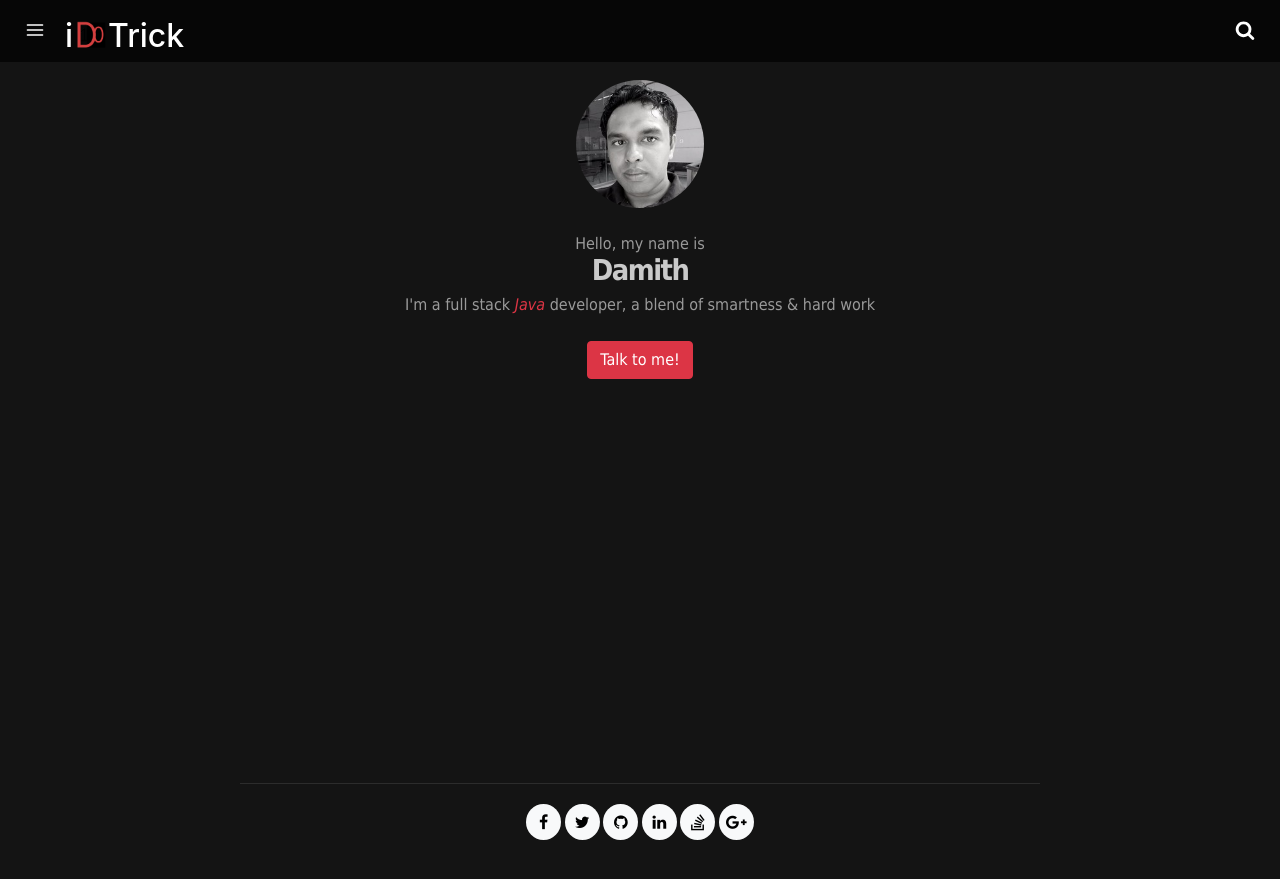
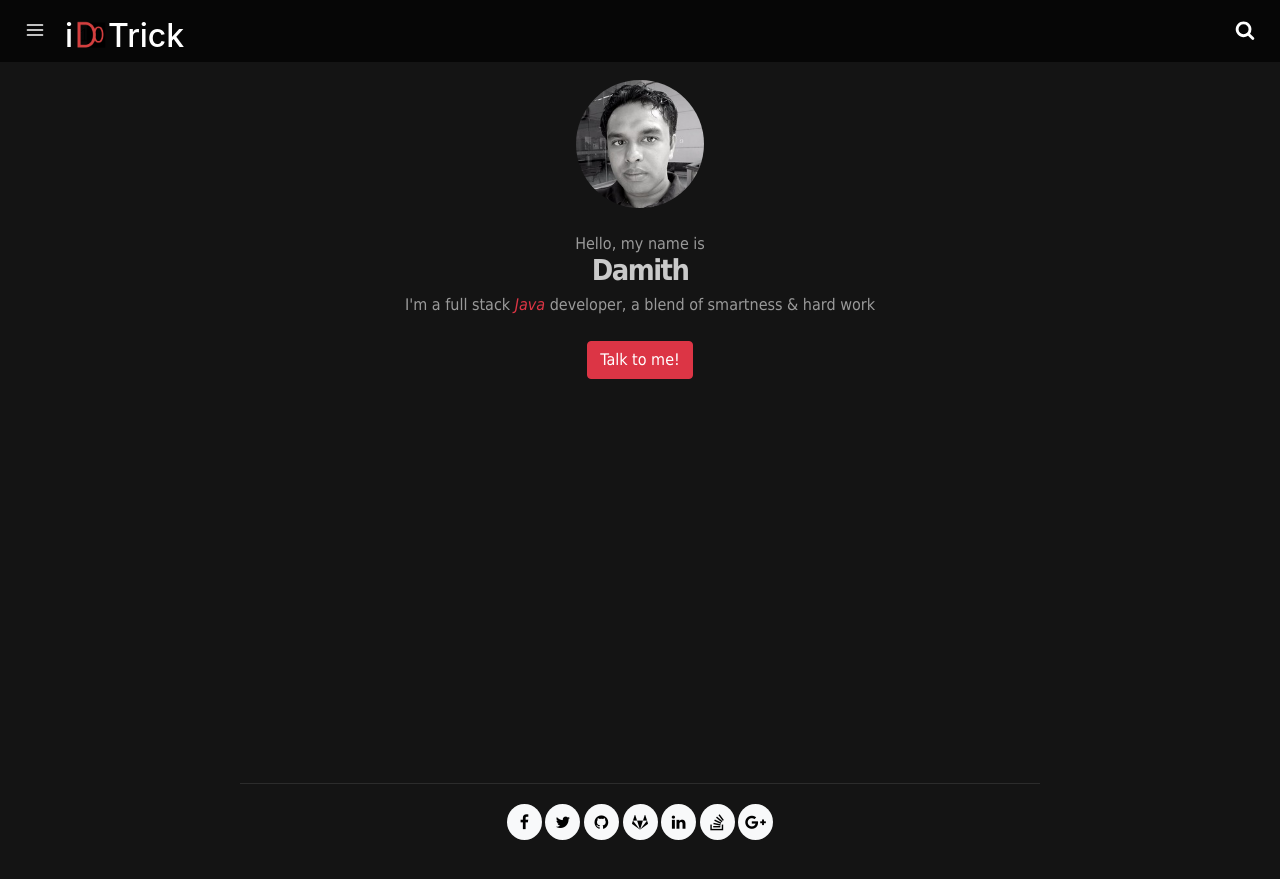
Before and after one commit to idotrick/idotrick.github.io, a Jekyll site: the page built from index.md, in a window 1280 px wide. Shown: the top 879 px of the page. Built offline with Jekyll 4.4.1, drawn with Linux system fonts in a browser that asks for light colours.

```diff
--- a/_includes/footer.html
+++ b/_includes/footer.html
@@ -3,6 +3,7 @@
         <a href="https://www.facebook.com/damith.wanninayaka" class="fa fa-facebook bg-light text-center rounded-circle"></a>
         <a href="https://twitter.com/damith84" class="fa fa-twitter bg-light text-center rounded-circle"></a>
         <a href="https://github.com/idotrick" class="fa fa-github bg-light text-center rounded-circle"></a>
+        <a href="https://github.com/idotrick" class="fa fa-gitlab bg-light text-center rounded-circle"></a>
         <a href="https://www.linkedin.com/in/dawalk" class="fa fa-linkedin bg-light text-center rounded-circle"></a>
         <a href="https://stackoverflow.com/users/story/2465608" class="fa fa-stack-overflow bg-light text-center rounded-circle"></a>
         <a href="https://plus.google.com/+DamithWanninayaka"  class="fa fa-google-plus bg-light text-center rounded-circle"></a>
```
